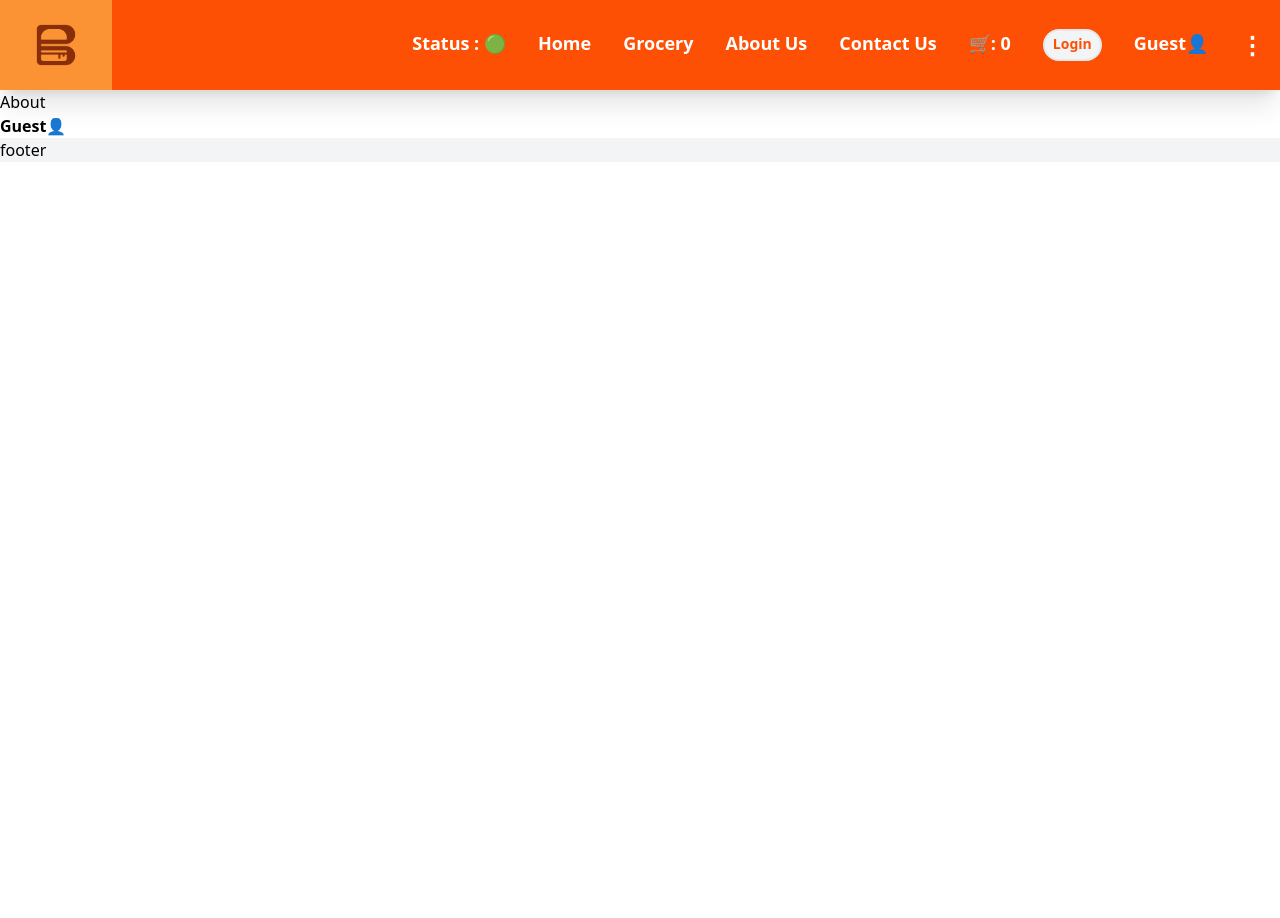
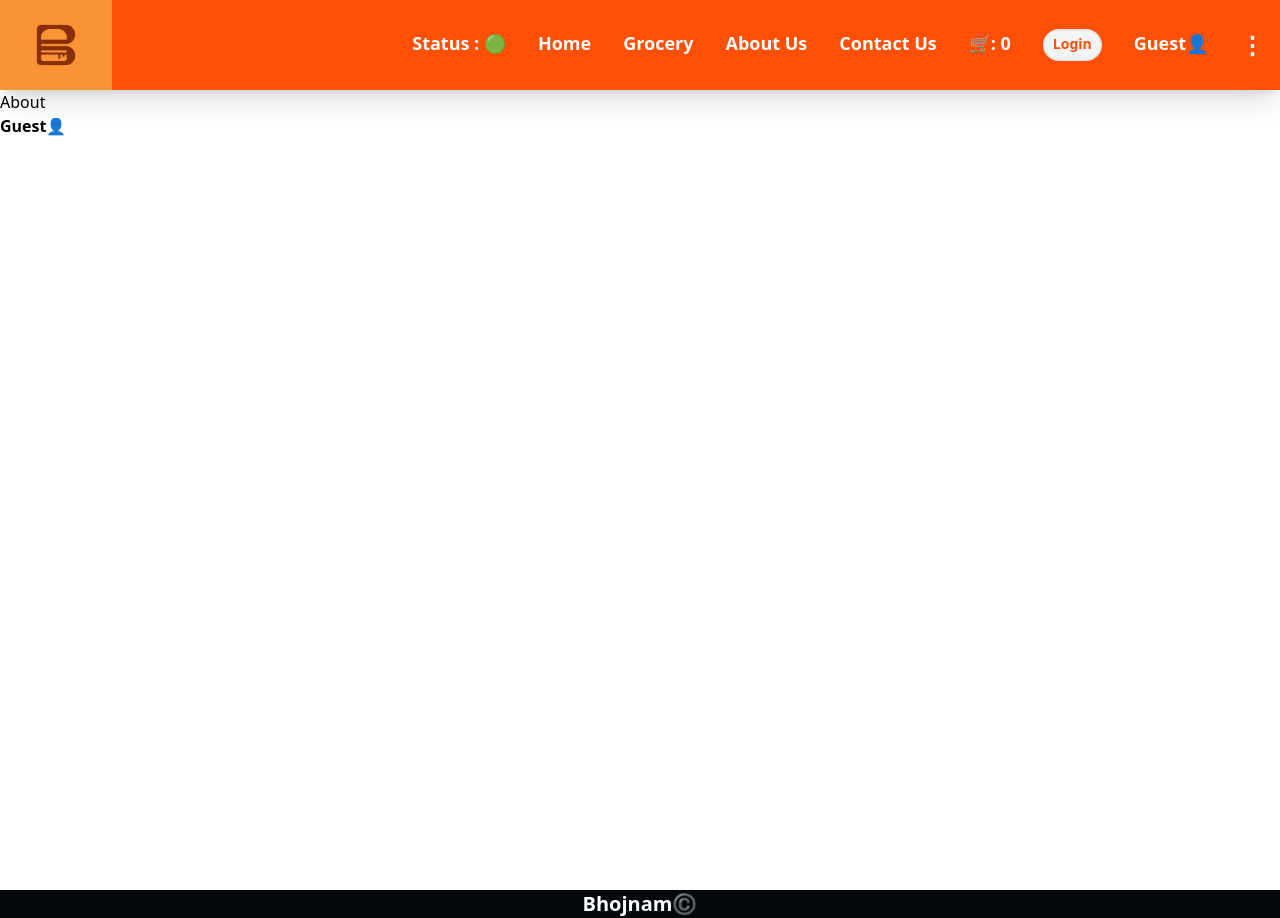
Before and after one commit to Virat0925/bhojanam, a React (Create React App) app: page /about in a window 1280 px wide. Before the commit the page ends 800 px from the top, so only its background shows below. Built offline with nearby package versions, Linux system fonts and the light colour scheme.

Commit message:
Minor tweaks

```diff
--- a/src/components/About.js
+++ b/src/components/About.js
@@ -6,11 +6,9 @@ const About = () => {
 
     const {loggedIn} = useContext(UserContext)
     return (
-      <div>
+      <div className="min-h-screen">
         <h1>About</h1>
         <h2 className="font-bold">{loggedIn}</h2>
-
-
       </div>
     );
 }
--- a/src/components/AuthenticationPage.js
+++ b/src/components/AuthenticationPage.js
@@ -8,7 +8,6 @@ const AuthenticationPage = () => {
   const [isSignIn, setIsSignIn] = useState(true)
   const [errorMsg, setErrorMsg] = useState(null)
 
-
   const {setUserName} = useContext(UserContext)
 
   const email = useRef(null)
@@ -18,7 +17,7 @@ const AuthenticationPage = () => {
   const validationHandler = () => {
 
     const message = formValidation(email.current.value, phoneNumber.current.value, username.current.value);
-    console.log(message);
+    // console.log(message);
     setErrorMsg(message);
   }
 
--- a/src/components/Contact.js
+++ b/src/components/Contact.js
@@ -1,7 +1,5 @@
 const Contact = () => {
-  return (
-    <div>Contact</div>
-  )
+  return <div className="min-h-screen">Contact</div>;
 }
 
 export default Contact
--- a/src/components/Footer.js
+++ b/src/components/Footer.js
@@ -1,5 +1,5 @@
 function Footer() {
-  return <div className="bg-gray-100">footer</div>;
+  return <div className="bg-[#02080C] text-center text-white font-bold text-xl">Bhojnam©️</div>;
 }
 
 export default Footer;
--- a/src/components/Grocery.js
+++ b/src/components/Grocery.js
@@ -1,7 +1,7 @@
 const Grocery = () => {
 
     return (
-      <div>
+      <div className="min-h-screen">
         <h1>Instant Grocery Store😍</h1>
       </div>
     );
--- a/src/components/Shimmer.js
+++ b/src/components/Shimmer.js
@@ -1,6 +1,6 @@
 const Shimmer = () => {
     return (
-      <div className="flex flex-wrap m-auto">
+      <div className="flex flex-wrap m-auto min-h-screen">
         <div className="p-2 m-4 w-[245px] h-[420px] bg-gray-200 rounded-xl justify-between"></div>
         <div className="p-2 m-4 w-[245px] h-[420px] bg-gray-200 rounded-xl justify-between"></div>
         <div className="p-2 m-4 w-[245px] h-[420px] bg-gray-200 rounded-xl justify-between"></div>
```
